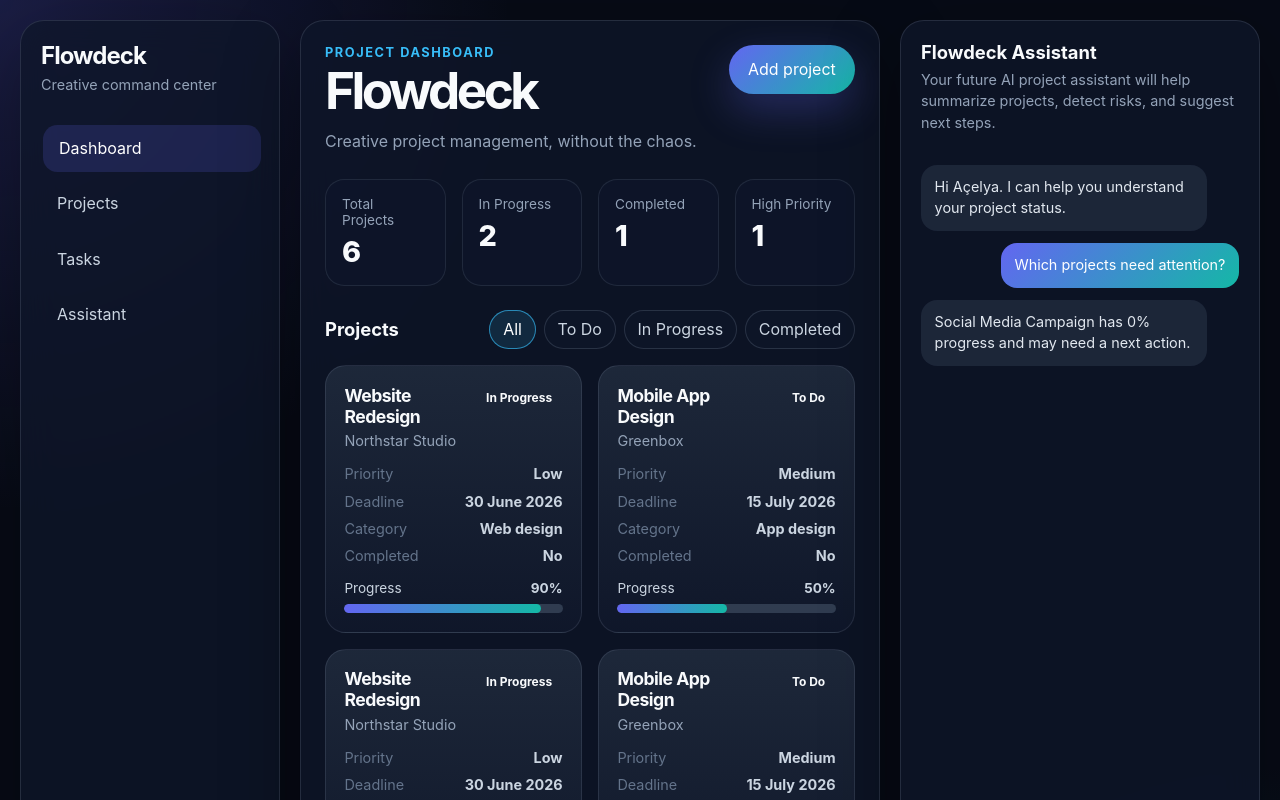
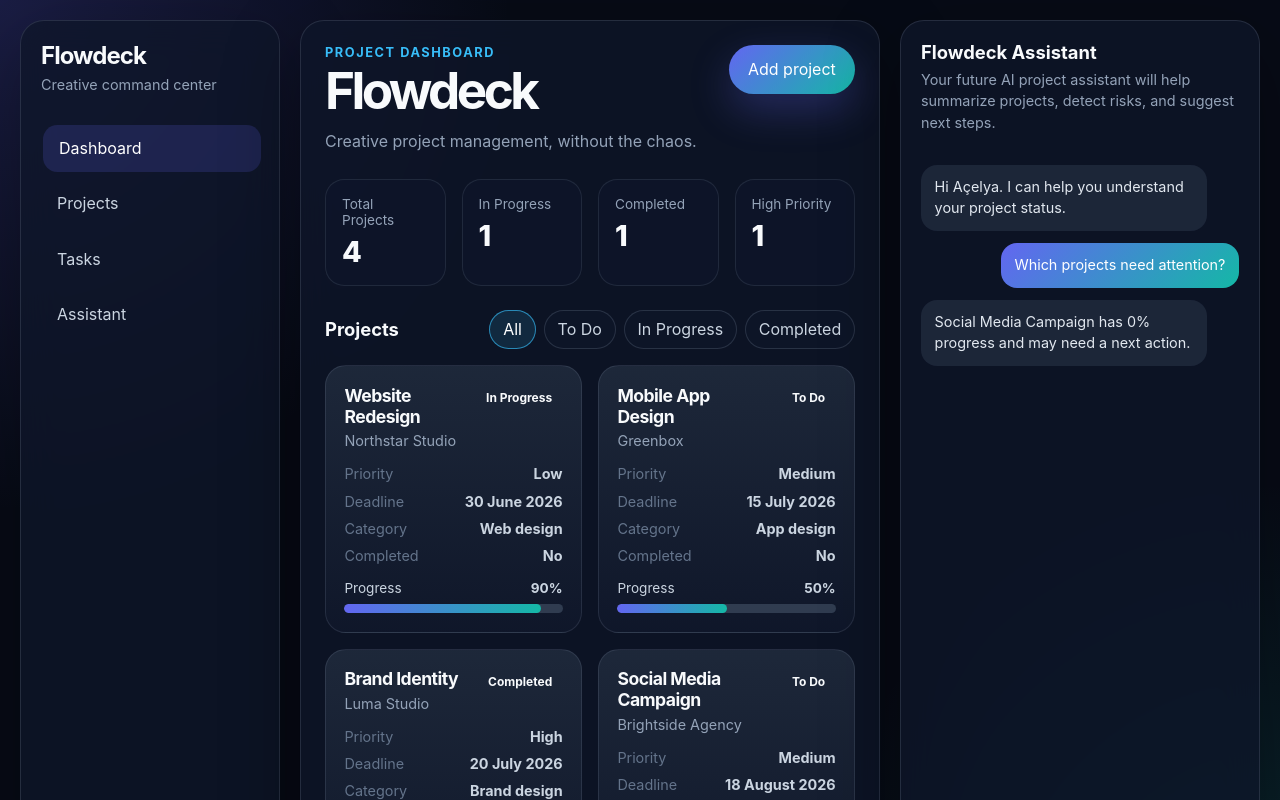
Before and after one commit to LejeuneA/flowdeck, a React (Vite) app: page / in a window 1280 px wide. Shown: the top 800 px of the page. Built offline with nearby package versions, Linux system fonts and the light colour scheme.

Commit message:
Extract ProjectList component

```diff
--- a/package.json
+++ b/package.json
@@ -23,7 +23,7 @@
     "eslint-plugin-react-hooks": "^7.1.1",
     "eslint-plugin-react-refresh": "^0.5.2",
     "globals": "^17.6.0",
-    "prettier": "^3.8.4",
+    "prettier": "^3.9.4",
     "sass": "^1.101.0",
     "typescript": "~6.0.2",
     "typescript-eslint": "^8.59.2",
--- a/src/App.tsx
+++ b/src/App.tsx
@@ -1,4 +1,4 @@
-import ProjectCard from "./components/ProjectCard";
+import ProjectList from "./components/ProjectList";
 import type { Project } from "./types/Project";
 
 function App() {
@@ -27,28 +27,6 @@ function App() {
         },
         {
             id: 3,
-            title: "Website Redesign",
-            client: "Northstar Studio",
-            status: "In Progress",
-            priority: "Low",
-            deadline: "30 June 2026",
-            category: "Web design",
-            progress: 90,
-            completed: false,
-        },
-        {
-            id: 4,
-            title: "Mobile App Design",
-            client: "Greenbox",
-            status: "To Do",
-            priority: "Medium",
-            deadline: "15 July 2026",
-            category: "App design",
-            progress: 50,
-            completed: false,
-        },
-        {
-            id: 5,
             title: "Brand Identity",
             client: "Luma Studio",
             status: "Completed",
@@ -59,7 +37,7 @@ function App() {
             completed: true,
         },
         {
-            id: 6,
+            id: 4,
             title: "Social Media Campaign",
             client: "Brightside Agency",
             status: "To Do",
@@ -68,9 +46,23 @@ function App() {
             category: "Campaign",
             progress: 0,
             completed: false,
-        }
+        },
+    ];
 
-    ];
+    const totalProjects = projects.length;
+
+    const inProgressProjects = projects.filter(
+        (project) => project.status === "In Progress"
+    ).length;
+
+    const completedProjects = projects.filter(
+        (project) => project.status === "Completed"
+    ).length;
+
+    const highPriorityProjects = projects.filter(
+        (project) => project.priority === "High"
+    ).length;
+
     return (
         <div className="flowdeck">
             <aside className="flowdeck__sidebar">
@@ -92,7 +84,9 @@ function App() {
 
                 <div className="flowdeck__profile">
                     <p className="flowdeck__profile-name">Açelya Lejeune</p>
-                    <p className="flowdeck__profile-role">UX/UI · Frontend · AI Apps</p>
+                    <p className="flowdeck__profile-role">
+                        UX/UI · Frontend · AI Apps
+                    </p>
                 </div>
             </aside>
 
@@ -112,22 +106,22 @@ function App() {
                 <section className="flowdeck__stats">
                     <article className="stat-card">
                         <p className="stat-card__label">Total Projects</p>
-                        <p className="stat-card__value">6</p>
+                        <p className="stat-card__value">{totalProjects}</p>
                     </article>
 
                     <article className="stat-card">
                         <p className="stat-card__label">In Progress</p>
-                        <p className="stat-card__value">2</p>
+                        <p className="stat-card__value">{inProgressProjects}</p>
                     </article>
 
                     <article className="stat-card">
                         <p className="stat-card__label">Completed</p>
-                        <p className="stat-card__value">1</p>
+                        <p className="stat-card__value">{completedProjects}</p>
                     </article>
 
                     <article className="stat-card">
                         <p className="stat-card__label">High Priority</p>
-                        <p className="stat-card__value">1</p>
+                        <p className="stat-card__value">{highPriorityProjects}</p>
                     </article>
                 </section>
 
@@ -136,28 +130,16 @@ function App() {
                         <h3 className="flowdeck__section-title">Projects</h3>
 
                         <div className="flowdeck__filters">
-                            <button className="filter-button filter-button--active">All</button>
+                            <button className="filter-button filter-button--active">
+                                All
+                            </button>
                             <button className="filter-button">To Do</button>
                             <button className="filter-button">In Progress</button>
                             <button className="filter-button">Completed</button>
                         </div>
                     </div>
 
-                    <div className="project-grid">
-                        {projects.map((project) => (
-                            <ProjectCard
-                                key={project.id}
-                                title={project.title}
-                                client={project.client}
-                                status={project.status}
-                                priority={project.priority}
-                                deadline={project.deadline}
-                                category={project.category}
-                                progress={project.progress}
-                                completed={project.completed}
-                            />
-                        ))}
-                    </div>
+                    <ProjectList projects={projects} />
                 </section>
             </main>
 
@@ -165,8 +147,8 @@ function App() {
                 <div className="assistant-panel__header">
                     <h2 className="assistant-panel__title">Flowdeck Assistant</h2>
                     <p className="assistant-panel__subtitle">
-                        Your future AI project assistant will help summarize projects, detect
-                        risks, and suggest next steps.
+                        Your future AI project assistant will help summarize projects,
+                        detect risks, and suggest next steps.
                     </p>
                 </div>
 
--- /dev/null
+++ b/src/components/ProjectList.tsx
@@ -0,0 +1,28 @@
+import ProjectCard from "./ProjectCard";
+import type { Project } from "../types/Project";
+
+type ProjectListProps = {
+    projects: Project[];
+};
+
+function ProjectList({ projects }: ProjectListProps) {
+    return (
+        <div className="project-grid">
+            {projects.map((project) => (
+                <ProjectCard
+                    key={project.id}
+                    title={project.title}
+                    client={project.client}
+                    status={project.status}
+                    priority={project.priority}
+                    deadline={project.deadline}
+                    category={project.category}
+                    progress={project.progress}
+                    completed={project.completed}
+                />
+            ))}
+        </div>
+    );
+}
+
+export default ProjectList;
```
Also changed, not shown: 1 other file (tests, documents, lock files or other folders).
